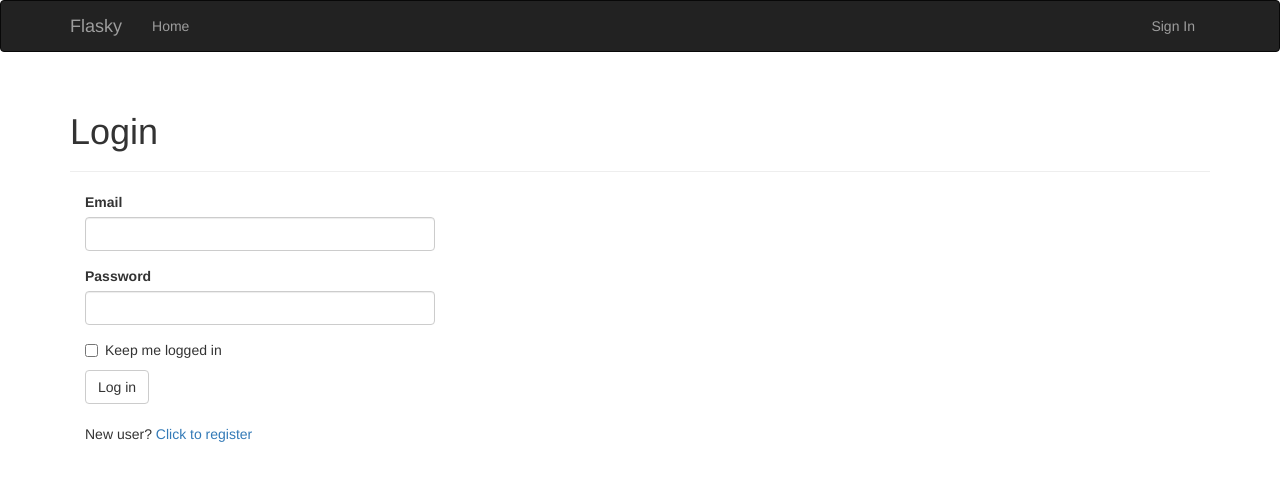
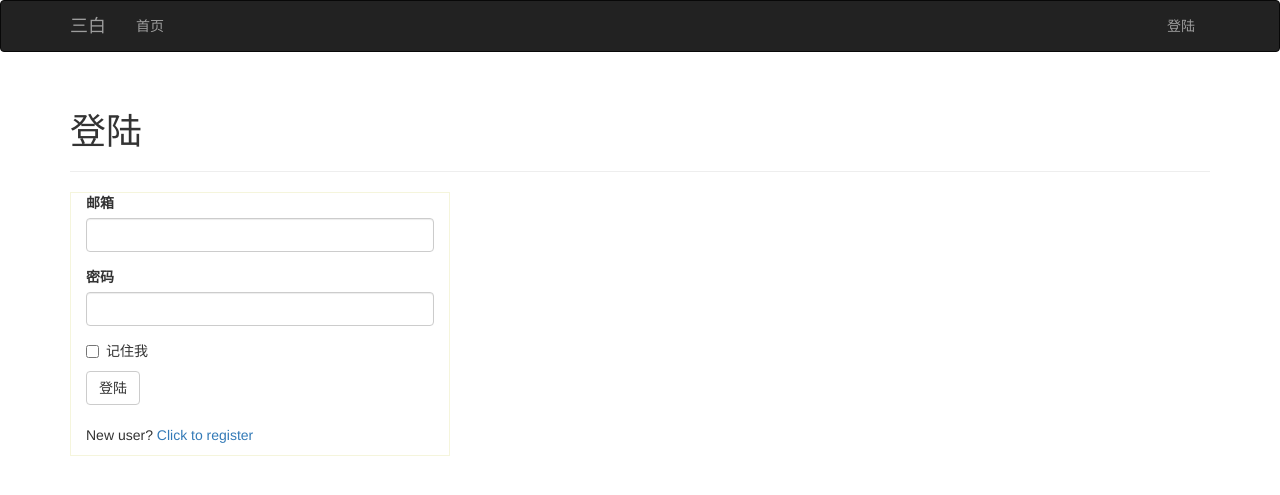
Before and after one commit to SanbaiWang/sanbaiblog, a Flask app: page /auth/login in a window 1280 px wide. Shown: the top 495 px of the page. Run offline with Flask 2, Linux system fonts and the light colour scheme; some libraries are stand-ins or nearby versions.

Commit message:
change encoding to utf-8

```diff
--- a/app/api_1_0/authentication.py
+++ b/app/api_1_0/authentication.py
@@ -1,3 +1,5 @@
+# *--- encoding = utf-8 ---*
+
 from flask import g, jsonify, request, url_for, current_app
 from flask.ext.httpauth import HTTPBasicAuth
 from ..models import AnonymousUser, User, Post, Permission
--- a/app/auth/forms.py
+++ b/app/auth/forms.py
@@ -1,3 +1,5 @@
+# *--- encoding = utf-8 ---*
+
 from flask.ext.wtf import Form
 from wtforms import StringField, SubmitField, PasswordField, BooleanField
 from wtforms.validators import DataRequired, Length, Email, Regexp, EqualTo
@@ -6,52 +8,52 @@ from ..models import User
 
 
 class LoginForm(Form):
-    email = StringField('Email', validators=[DataRequired(), Length(1, 64), Email()])
-    password = PasswordField('Password', validators=[DataRequired()])
-    remember_me = BooleanField('Keep me logged in')
-    submit = SubmitField('Log in')
+    email = StringField('邮箱', validators=[DataRequired(), Length(1, 64), Email()])
+    password = PasswordField('密码', validators=[DataRequired()])
+    remember_me = BooleanField('记住我')
+    submit = SubmitField('登陆')
 
 
 class RegistrationForm(Form):
-    email = StringField('Email', validators=[DataRequired(), Length(1, 64), Email()])
-    username = StringField('Username', validators=[
+    email = StringField('邮箱', validators=[DataRequired(), Length(1, 64), Email()])
+    username = StringField('用户名', validators=[
         DataRequired(), Length(1, 64), Regexp('^[A-Za-z][\w\d_.]*$', 0, 'Username must have only letters, numbers'
                                               'dots or underscores')])
-    password = PasswordField('Password', validators=[
-        DataRequired(), EqualTo('password2', message='Passsword must match')])
-    password2 = PasswordField('Confirm password', validators=[DataRequired()])
-    submit = SubmitField('Register')
+    password = PasswordField('密码', validators=[
+        DataRequired(), EqualTo('password2', message='两次输入的密码不匹配')])
+    password2 = PasswordField('确认密码', validators=[DataRequired()])
+    submit = SubmitField('注册')
 
     def validate_email(self, field):
         if User.query.filter_by(email=field.data).first():
-            raise ValidationError('Email already registered.')
+            raise ValidationError('该邮箱已注册')
 
     def validate_username(self, field):
         if User.query.filter_by(username=field.data).first():
-            raise ValidationError('Username already in use.')
+            raise ValidationError('该用户名已注册')
 
 
 class ChangePasswordForm(Form):
-    old_password = PasswordField('Old password', validators=[DataRequired()])
-    new_password = PasswordField('New password', validators=[
-        DataRequired(), EqualTo('new_password2', message='Password must match')])
-    new_password2 = PasswordField('Confirm password', validators=[DataRequired()])
-    confirm = SubmitField('Confirm')
+    old_password = PasswordField('旧密码', validators=[DataRequired()])
+    new_password = PasswordField('新密码', validators=[
+        DataRequired(), EqualTo('new_password2', message='两次输入的密码不匹配')])
+    new_password2 = PasswordField('确认密码', validators=[DataRequired()])
+    confirm = SubmitField('确认')
 
 
 class ResetPasswordRequestForm(Form):
-    email = StringField('Email', validators=[DataRequired(), Length(1, 64), Email()])
-    confirm = SubmitField('Confirm')
+    email = StringField('邮箱', validators=[DataRequired(), Length(1, 64), Email()])
+    confirm = SubmitField('确认')
 
 
 class ResetPasswordForm(Form):
-    email = StringField('Email', validators=[DataRequired(), Length(1, 64), Email()])
-    password = PasswordField('New Password', validators=[
-        DataRequired(), EqualTo("password2", message='Password must match')])
-    password2 = PasswordField('Confirm Password', validators=[DataRequired()])
-    confirm = SubmitField('Update')
+    email = StringField('邮箱', validators=[DataRequired(), Length(1, 64), Email()])
+    password = PasswordField('新密码', validators=[
+        DataRequired(), EqualTo("password2", message='两次输入的密码不匹配')])
+    password2 = PasswordField('确认密码', validators=[DataRequired()])
+    confirm = SubmitField('更新')
 
     def validate_email(self, field):
         user = User.query.filter_by(email=field.data).first()
         if user is None:
-            raise ValidationError('Email not registered')
+            raise ValidationError('改邮箱未注册')
--- a/app/auth/views.py
+++ b/app/auth/views.py
@@ -1,3 +1,5 @@
+# *--- encoding = utf-8 ---*
+
 from flask import render_template, redirect, request, flash, url_for
 from flask.ext.login import login_user, logout_user, login_required, current_user
 from . import auth
@@ -16,7 +18,7 @@ def login():
         if user is not None and user.verify_password(form.password.data):
             login_user(user, form.remember_me.data)
             return redirect(url_for('main.index'))
-        flash('Invalid username or password.')
+        flash('用户名或密码错误')
     return render_template('auth/login.html', form=form)
 
 
@@ -24,7 +26,7 @@ def login():
 @login_required
 def logout():
     logout_user()
-    flash('You have been logged out.')
+    flash('你已经退出登陆')
     return redirect(url_for('main.index'))
 
 
@@ -38,9 +40,9 @@ def register():
         db.session.add(user)
         db.session.commit()
         token = user.generate_confirmation_token()
-        send_email(user.email, 'Confirm Youe Account',
+        send_email(user.email, '激活你的账户',
                    'auth/email/confirm', user=user, token=token)
-        flash("A confirmation email has beenn sent to you by email")
+        flash("一封还有激活链接的邮件已经发往你的注册邮箱")
         return redirect(url_for('main.index'))
     return render_template('auth/register.html', form=form)
 
@@ -51,9 +53,9 @@ def confirm(token):
     if current_user.confirmed:  # User obj has been loaded in route /login
         return redirect(url_for('main.index'))
     if current_user.confirm(token):
-        flash('You have confirmed your account. Thanks!')
+        flash('你的账户已经激活')
     else:
-        flash('The confirmation link is invalid or expired.')
+        flash('激活链接无效或已过期')
     return redirect(url_for('main.index'))
 
 
@@ -78,9 +80,9 @@ def unconfirmed():
 @login_required
 def resend_confirmation():
     token = current_user.generate_confirmation_token()
-    send_email(current_user.email, 'Confrim Your Account',
+    send_email(current_user.email, '激活你的账户',
                'auth/email/confirm', user=current_user, token=token)
-    flash('A new confirmation email ha been sent to you by email.')
+    flash('一封新的激活邮件已发往你的注册邮箱')
     return redirect(url_for('main.index'))
 
 
@@ -92,10 +94,10 @@ def change_password():
         if current_user.verify_password(form.old_password.data):
             current_user.password = form.new_password.data
             db.session.add(current_user)
-            flash('You have changed your password.')
+            flash('密码已更新')
             return redirect(url_for('main.index'))
         else:
-            flash('Invalid password.')
+            flash('密码错误')
     return render_template("auth/change_password.html", form=form)
 
 
@@ -108,8 +110,8 @@ def reset_password_request():
         user = User.query.filter_by(email=form.email.data).first()
         if user:
             token = user.generate_reset_password_token()
-            send_email(user.email, 'Reset Your Password', 'auth/email/reset-password', user=user, token=token)
-            flash('An email introduces how to reset your password has been sent to you.')
+            send_email(user.email, '重置你的密码', 'auth/email/reset-password', user=user, token=token)
+            flash('一封介绍如何重置密码的邮件已发往你的邮箱')
         return redirect(url_for('auth.login'))
     return render_template("auth/reset_password.html", form=form)
 
@@ -124,9 +126,9 @@ def reset_password(token):
         if user is None:
             return redirect(url_for('main.index'))
         if user.reset_password(token, form.password.data):
-            flash('You have updated your password.')
+            flash('密码已更新')
             return redirect(url_for('auth.login'))
         else:
-            flash('The link is invalid or expired. ')
+            flash('链接无效或者已过期')
             return redirect(url_for('main.index'))
     return render_template('auth/reset_password.html', form=form)
--- a/app/main/__init__.py
+++ b/app/main/__init__.py
@@ -1,3 +1,5 @@
+# *--- encoding = utf-8 ---*
+
 from flask import Blueprint
 
 main = Blueprint('main', __name__)
--- a/app/main/errors.py
+++ b/app/main/errors.py
@@ -1,3 +1,5 @@
+# *--- encoding = utf-8 ---*
+
 from flask import render_template, request, jsonify
 from . import main
 
--- a/app/main/views.py
+++ b/app/main/views.py
@@ -1,3 +1,5 @@
+# *--- encoding = utf-8 ---*
+
 from flask import render_template, abort, flash, redirect, url_for, \
     request, current_app, make_response
 from flask.ext.login import login_required, current_user
@@ -84,7 +86,7 @@ def edit_profile():
         current_user.location = form.location.data
         current_user.about_me = form.about_me.data
         db.session.add(current_user)
-        flash('Your profile has been updated.')
+        flash('用户资料已更新')
         return redirect(url_for('.user', username=current_user.username))
     form.name.data = current_user.name
     form.location.data = current_user.location
@@ -107,7 +109,7 @@ def edit_profile_admin(id):
         user.location = form.location.data
         user.about_me = form.about_me.data
         db.session.add(user)
-        flash('The profile has been updated.')
+        flash('用户资料已更新')
         return redirect(url_for('.user', username=user.username))
     form.email.data = user.email
     form.username.data = user.username
@@ -128,7 +130,7 @@ def post(id):
                           post=post,
                           author=current_user._get_current_object())
         db.session.add(comment)
-        flash('Your comment has been published.')
+        flash('评论已提交')
         return redirect(url_for('.post', id=post.id, page=-1))
     page = request.args.get('page', 1, type=int)
     if page == -1:
@@ -153,7 +155,7 @@ def edit(id):
     if form.validate_on_submit():
         post.body = form.body.data
         db.session.add(post)
-        flash('The post has been updated.')
+        flash('文章已更新')
         return redirect(url_for('.post', id=post.id))
     form.body.data = post.body
     return render_template('edit_post.html', form=form)
@@ -165,13 +167,13 @@ def edit(id):
 def follow(username):
     user = User.query.filter_by(username=username).first()
     if user is None:
-        flash('Invalid user.')
+        flash('用户不存在')
         return redirect(url_for('.index'))
     if current_user.is_following(user):
-        flash('You are already following this user.')
+        flash('你已关注此用户')
         return redirect(url_for('.user', username=username))
     current_user.follow(user)
-    flash('You are now following %s.' % username)
+    flash('你关注了%s.' % username)
     return redirect(url_for('.user', username=username))
 
 
@@ -181,13 +183,13 @@ def follow(username):
 def unfollow(username):
     user = User.query.filter_by(username=username).first()
     if user is None:
-        flash('Invalid user.')
+        flash('用户不存在')
         return redirect(url_for('.index'))
     if current_user.is_following(user):
         current_user.unfollow(user)
-        flash('You have unfollowed %s.' % username)
+        flash('你已取消关注%s.' % username)
     else:
-        flash('You are not following this user.')
+        flash('你还未关注此用户')
         return redirect(url_for('.user', username=username))
     return redirect(url_for('.user', username=username))
 
@@ -196,7 +198,7 @@ def unfollow(username):
 def followers(username):
     user = User.query.filter_by(username=username).first()
     if user is None:
-        flash("Invalid user.")
+        flash("用户不存在")
         return redirect(url_for('.index'))
     page = request.args.get('page', 1, type=int)
     pagination = user.followers.paginate(
@@ -212,7 +214,7 @@ def followers(username):
 def followed_by(username):
     user = User.query.filter_by(username=username).first()
     if user is None:
-        flash('Invalid user.')
+        flash('用户不存在')
         return redirect(url_for('.index'))
     page = request.args.get('page', 1, type=int)
     pagination = user.followed.paginate(
--- a/app/static/styles.css
+++ b/app/static/styles.css
@@ -105,3 +105,9 @@ div.flask-pagedown-preview h3 {
 .table.followers tr {
     border-bottom: 1px solid #e0e0e0;
 }
+
+
+#login-from {
+    border: 1px solid beige;
+    float: inherit;
+}
--- a/app/templates/auth/login.html
+++ b/app/templates/auth/login.html
@@ -1,14 +1,14 @@
 {% extends "base.html" %}
 {% import "bootstrap/wtf.html" as wtf%}
 
-{% block title %}Flasky{% endblock %}
+{% block title %}Sanbai - 登陆{% endblock %}
 
 {% block page_content %}
 <div class="page-header">
-    <h1>Login</h1>
+    <h1>登陆</h1>
 </div>
 
-<div class="col-md-4">
+<div class="col-md-4" id="login-from">
     {{ wtf.quick_form(form) }}
     <br/>
     <p>
--- a/app/templates/base.html
+++ b/app/templates/base.html
@@ -1,11 +1,10 @@
 {% extends "bootstrap/base.html" %}
 
-{% block title %}Flasky{% endblock %}
+{% block title %}Sanbai{% endblock %}
 
 {% block head %}
 {{ super() }}
-    <!--ref  指出当前文档与被链接文档间的关系-->
-    <!--href 给出被链接文档的url-->
+<meta charset="utf-8"/>
 <link rel="shortcut icon" href="{{ url_for('static', filename='favicon.ico') }}" type="image/x-icon">
 <link rel="icon" href="{{ url_for('static', filename='favicon.ico') }}" type="image/x-icon">
 <link rel="stylesheet" type="text/css" href="{{ url_for('static', filename='styles.css') }}">
@@ -21,20 +20,20 @@
                 <span class="icon-bar"></span>
                 <span class="icon-bar"></span>
             </button>
-            <a class="navbar-brand" href="/">Flasky</a>
+            <a class="navbar-brand" href="/">三白</a>
         </div>
         <div class="navbar-collapse collapse">
             <ul class="nav navbar-nav">
-                <li><a href="/">Home</a></li>
+                <li><a href="/">首页</a></li>
                 {% if current_user.is_authenticated %}
-                <li><a href="{{ url_for('main.user',username=current_user.username) }}">Profile</a> </li>
+                <li><a href="{{ url_for('main.user',username=current_user.username) }}">个人资料</a> </li>
                 {% endif %}
             </ul>
             <ul class="nav navbar-nav navbar-right">
                 {% if current_user.is_authenticated %}
-                <li><a href="{{ url_for('auth.logout') }}">Sign Out</a></li>
+                <li><a href="{{ url_for('auth.logout') }}">注销</a></li>
                 {% else %}
-                <li><a href="{{ url_for('auth.login') }}">Sign In</a></li>
+                <li><a href="{{ url_for('auth.login') }}">登陆</a></li>
                 {% endif %}
             </ul>
         </div>
```
Also changed, not shown: app/main/forms.py (+20 -18 lines), 1 other file.
